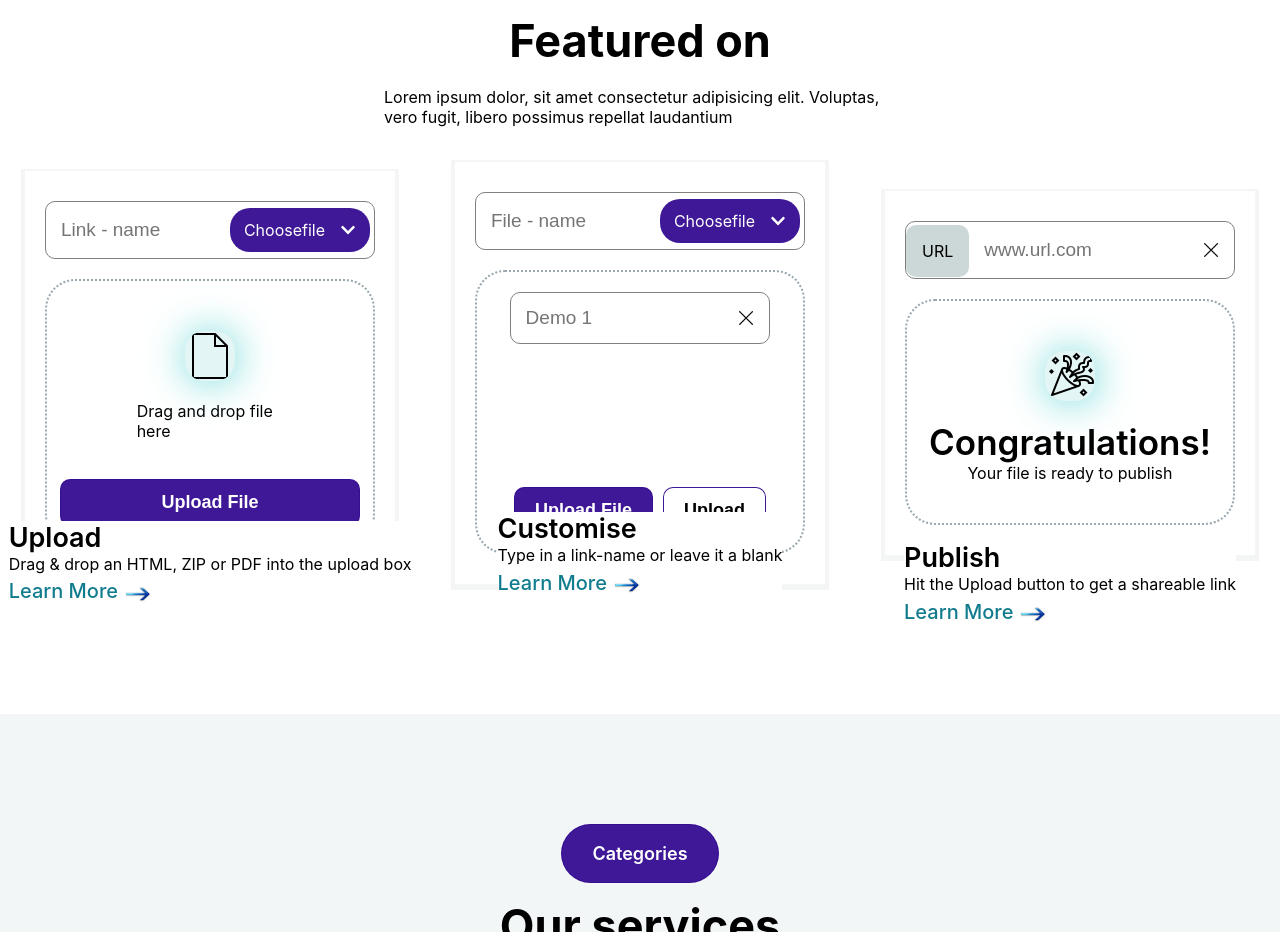
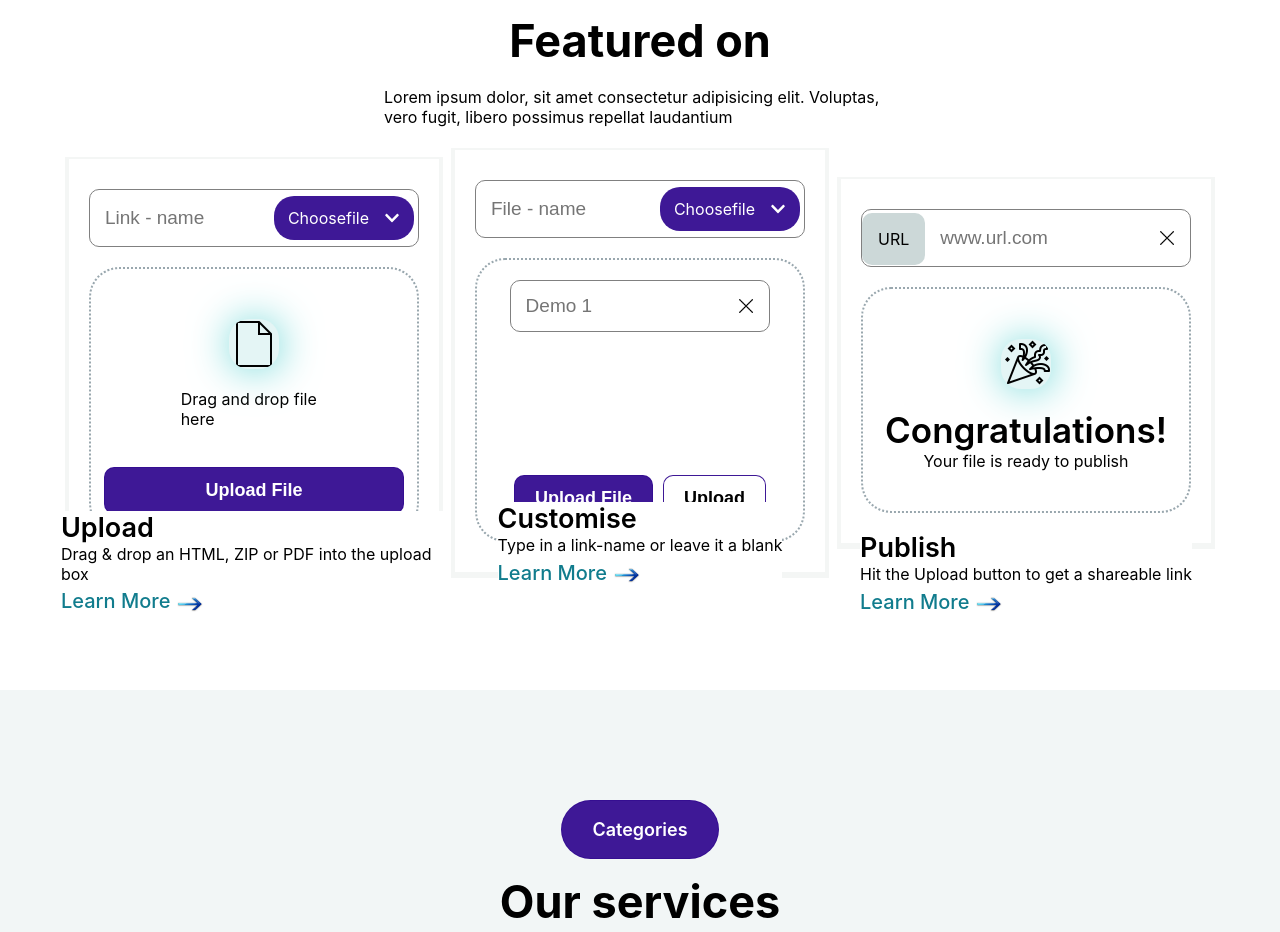
Before and after one commit to niraj142316/react-project, a React (Create React App) app: page / in a window 1280 px wide. Shown: the part 1127-2059 px from the top of the page. Built offline with nearby package versions, Linux system fonts and the light colour scheme.

Commit message:
Update featured.css

```diff
--- a/src/components/featured/featured.css
+++ b/src/components/featured/featured.css
@@ -35,22 +35,21 @@
     .feature-cards {
         display: flex;
         align-items: center;
-        justify-content: space-between;
-        gap: 20px;
+        justify-content: center;
 
         .feature-upload-card {
             display: flex;
             flex-direction: column;
             background-color: white;
             align-items: center;
-            padding: 20px;
+            padding: 8px;
             position: relative;
 
             .feature-card-item {
                 display: flex;
                 flex-direction: column;
                 position: absolute;
-                top: 380px;
+                top: 370px;
                 background-color: white;
 
                 .feature-h2 {
```
